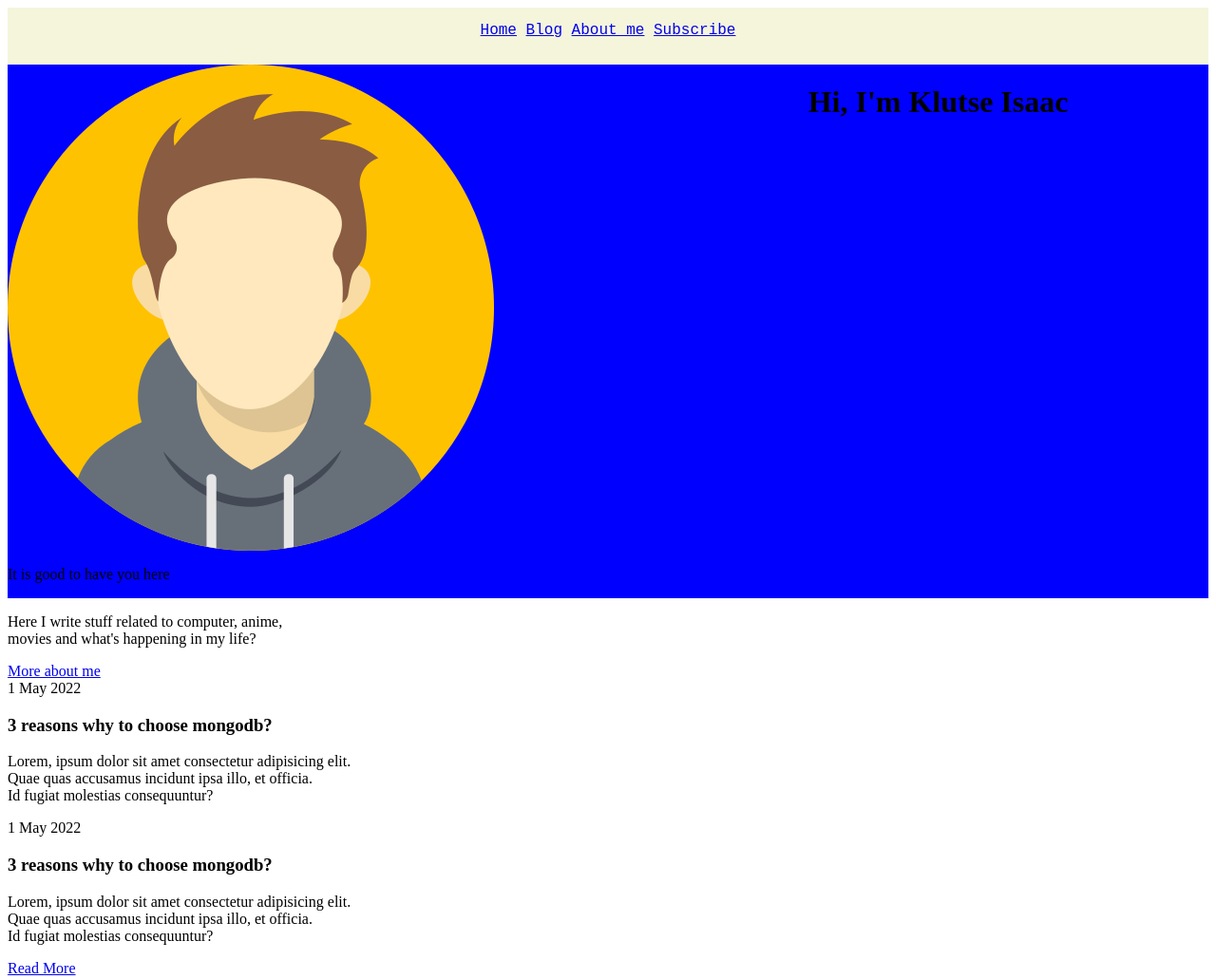
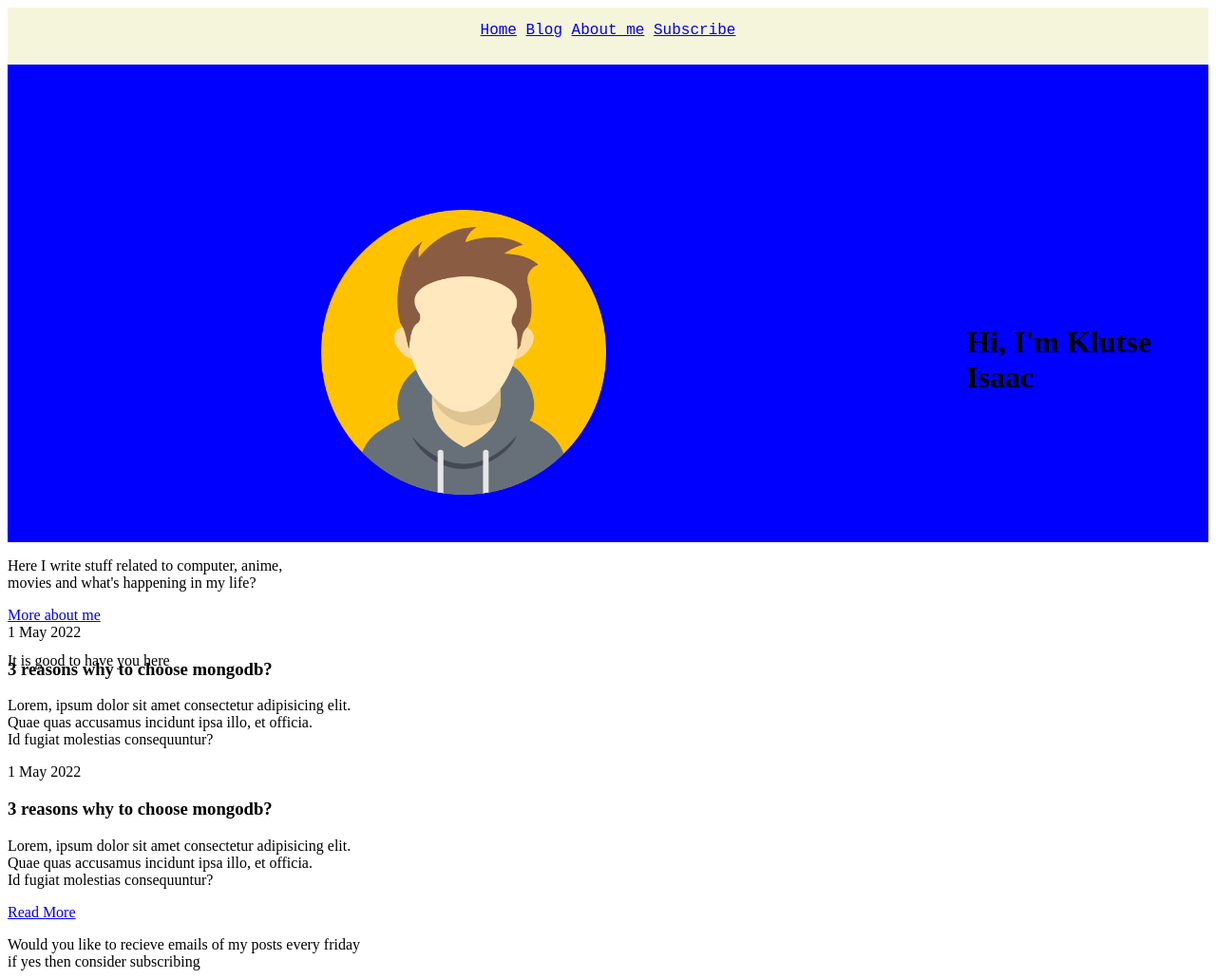
Before and after one commit to Officialpaaqwasi/Blog-website-1, a plain HTML site: page index.html in a window 1280 px wide. Shown: the top 1031 px of the page at 95% size. Drawn offline with Linux system fonts and the light colour scheme.

Commit message:
29/11/23

```diff
--- a/index.html
+++ b/index.html
@@ -24,7 +24,7 @@
 
  <div class="first-page-content">
   <img src="avatar-isaac.webp" alt="my profile picture">
-  <h1>Hi, I'm Klutse
+  <h1 class="name">Hi, I'm Klutse
    <span>Isaac</span>
   </h1>
   <p>It is good to have you here</p>
--- a/style.css
+++ b/style.css
@@ -25,5 +25,21 @@ header{
  background-color: blue;
  position: relative;
  display: grid;
- grid-template-columns: 2fr 1fr;
+ grid-template-columns: 1fr 1fr;
+ justify-content: center;
+ padding-top: 3px;
+ gap: 30%;
+
 }
+
+img{
+ width: 300px;
+ margin-left: 330px;
+ margin-top: 150px;
+
+}
+
+.name{
+ padding-top: 250px;
+
+}
```
